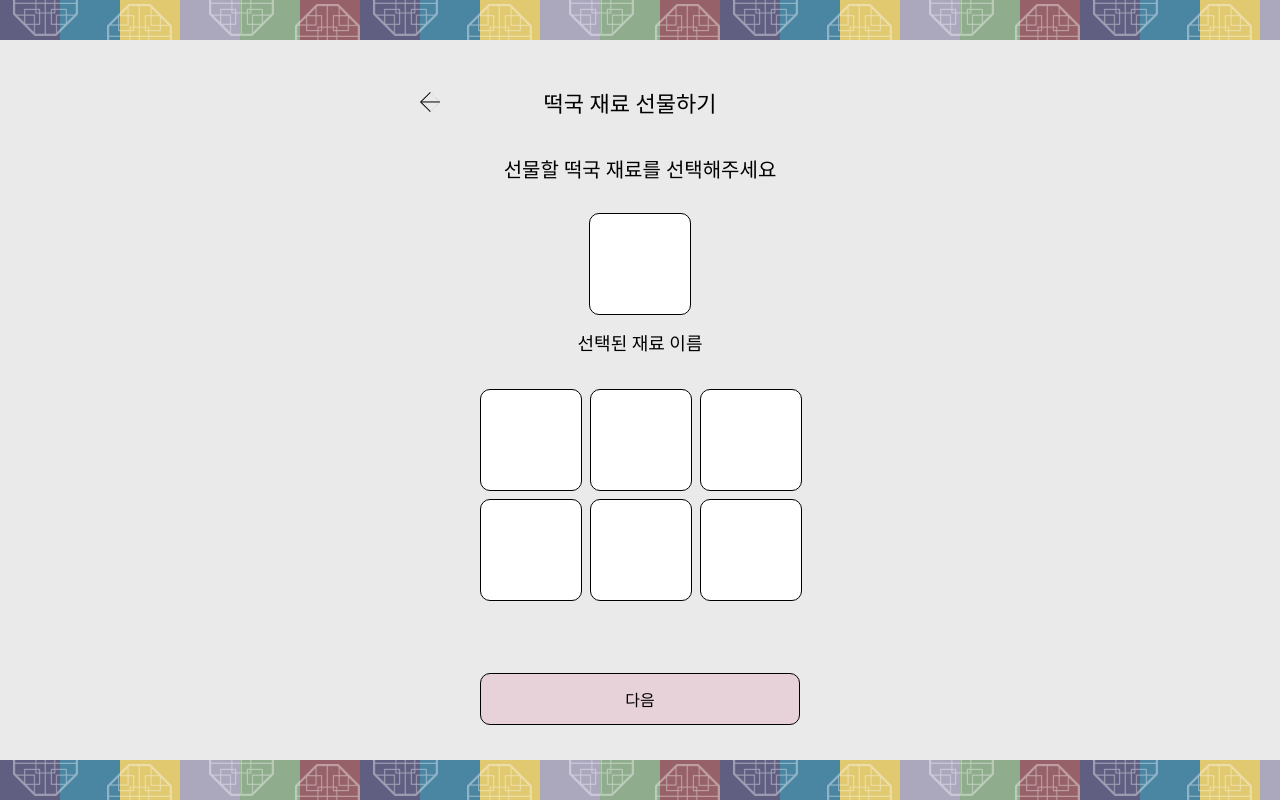
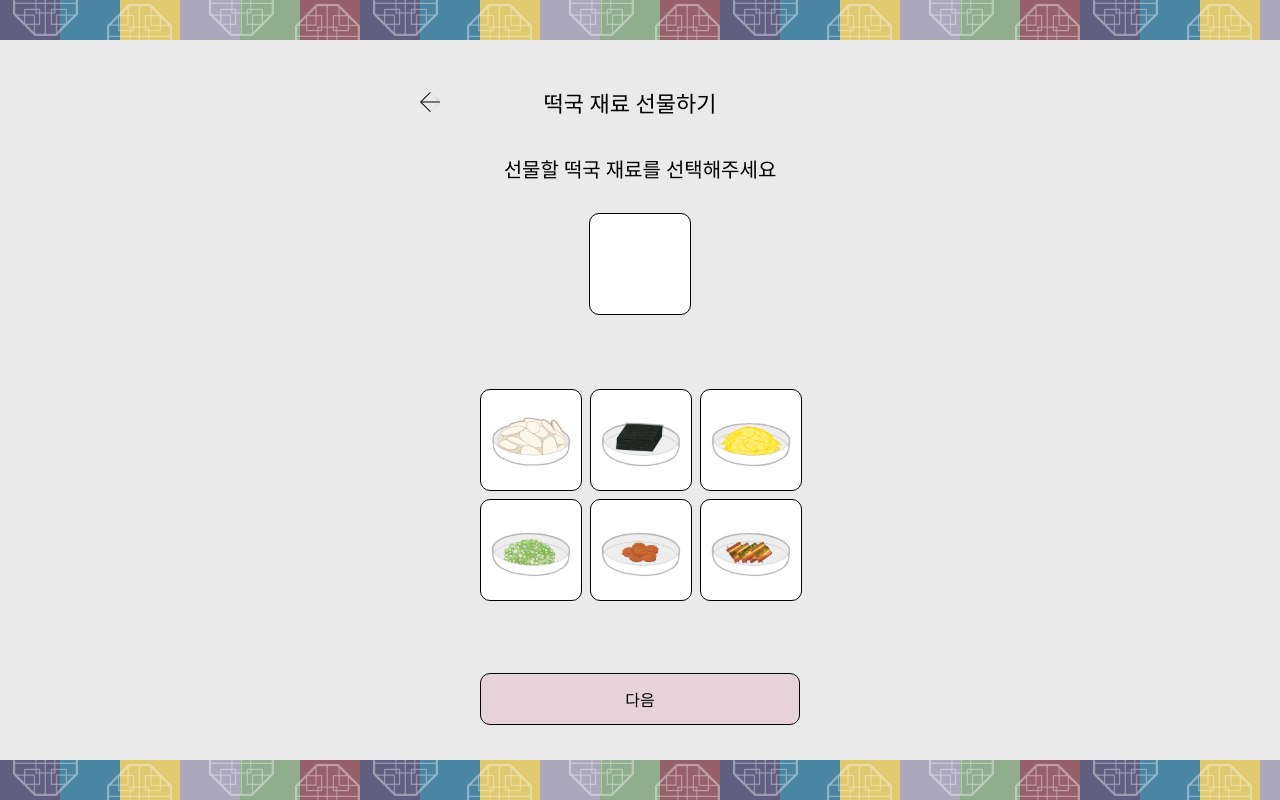
Before and after one commit to jangsumi/Making-Tteokguk-FE, a React (Vite) app: page /delivery in a window 1280 px wide. Built offline with nearby package versions, Linux system fonts and the light colour scheme; a web font is replaced by a local one.

Commit message:
feat: 떡국 재료 선택 기능 구현
- '떡국 재료 선물하기' 페이지의 떡국 재료 선택 기능 구현
- 초기 background-image를 설정하기 위해 whiteBox.svg 파일 추가
- .jsx 파일에서 사용되지 않던 리스트 임시 삭제 (추후 map으로 리팩토링 예정)

```diff
--- a/src/pages/Delivery/Delivery.jsx
+++ b/src/pages/Delivery/Delivery.jsx
@@ -3,19 +3,32 @@ import Button from "../../components/Button/Button";
 import TopBar from "../../components/TopBar/TopBar";
 import test1 from "../../images/test1.svg";
 import test2 from "../../images/test2.svg";
+import tteok from "../../images/tteok.svg";
+import gim from "../../images/gim.svg";
+import gyeranjidan from "../../images/gyeranjidan.svg";
+import daepa from "../../images/daepa.svg";
+import yakgwa from "../../images/yakgwa.svg";
+import sanjeok from "../../images/sanjeok.svg";
+import empty from "../../images/whiteBox.svg";
 import * as styled from "./styles";
 
 const IngredientComponent = ({
   setSelectedItem,
+  setCurrItemSrc,
+  setCurrItemName,
   selectedItem,
   index,
-  list,
+  imgBg,
+  name,
 }) => {
   return (
     <styled.Ingredient
       onClick={() => {
         setSelectedItem(index);
+        setCurrItemSrc(imgBg);
+        setCurrItemName(name);
       }}
+      imgBg={imgBg}
     >
       {selectedItem === index && <styled.CheckMark />}
     </styled.Ingredient>
@@ -24,14 +37,8 @@ const IngredientComponent = ({
 
 const Delivery = () => {
   const [selectedItem, setSelectedItem] = useState(-1);
-  const ingredients = [
-    { name: "떡", imgSrc: test1 },
-    { name: "김", imgSrc: test2 },
-    { name: "계란지단", imgSrc: test1 },
-    { name: "대파", imgSrc: test1 },
-    { name: "약과", imgSrc: test1 },
-    { name: "산적", imgSrc: test1 },
-  ];
+  const [currItemSrc, setCurrItemSrc] = useState(empty);
+  const [currItemName, setCurrItemName] = useState("ㅤ");
 
   return (
     <>
@@ -40,41 +47,64 @@ const Delivery = () => {
         <styled.FontDiv fontSize={"20px"} padding={"30px 0px 30px 0px"}>
           선물할 떡국 재료를 선택해주세요
         </styled.FontDiv>
-        <IngredientComponent index={-1} />
+        <IngredientComponent index={-1} imgBg={currItemSrc} />
         <styled.FontDiv fontSize={"18px"} padding={"14px 0px 14px 0px"}>
-          선택된 재료 이름
+          {currItemName}
         </styled.FontDiv>
         <styled.GridContainer>
           <IngredientComponent
             selectedItem={selectedItem}
             setSelectedItem={setSelectedItem}
+            setCurrItemSrc={setCurrItemSrc}
+            setCurrItemName={setCurrItemName}
             index={0}
-            list={ingredients[0]}
+            imgBg={tteok}
+            name={"떡"}
           />
           <IngredientComponent
             selectedItem={selectedItem}
             setSelectedItem={setSelectedItem}
+            setCurrItemSrc={setCurrItemSrc}
+            setCurrItemName={setCurrItemName}
             index={1}
+            imgBg={gim}
+            name={"김"}
           />
           <IngredientComponent
             selectedItem={selectedItem}
             setSelectedItem={setSelectedItem}
+            setCurrItemSrc={setCurrItemSrc}
+            setCurrItemName={setCurrItemName}
             index={2}
+            imgBg={gyeranjidan}
+            name={"계란지단"}
           />
           <IngredientComponent
             selectedItem={selectedItem}
             setSelectedItem={setSelectedItem}
+            setCurrItemSrc={setCurrItemSrc}
+            setCurrItemName={setCurrItemName}
             index={3}
+            imgBg={daepa}
+            name={"대파"}
           />
           <IngredientComponent
             selectedItem={selectedItem}
             setSelectedItem={setSelectedItem}
+            setCurrItemSrc={setCurrItemSrc}
+            setCurrItemName={setCurrItemName}
             index={4}
+            imgBg={yakgwa}
+            name={"약과"}
           />
           <IngredientComponent
             selectedItem={selectedItem}
             setSelectedItem={setSelectedItem}
+            setCurrItemSrc={setCurrItemSrc}
+            setCurrItemName={setCurrItemName}
             index={5}
+            imgBg={sanjeok}
+            name={"산적"}
           />
         </styled.GridContainer>
         <Button text={"다음"} pageName={"/delivery2"} />
--- a/src/pages/Delivery/styles.jsx
+++ b/src/pages/Delivery/styles.jsx
@@ -25,6 +25,8 @@ export const Ingredient = styled.div`
   border: 1px solid #000000;
   border-radius: 10px;
   background-image: url(${(props) => props.imgBg});
+  background-repeat: no-repeat;
+  background-position: center;
 `;
 
 export const GridContainer = styled.div`
```
Also changed, not shown: src/images/whiteBox.svg (added).
